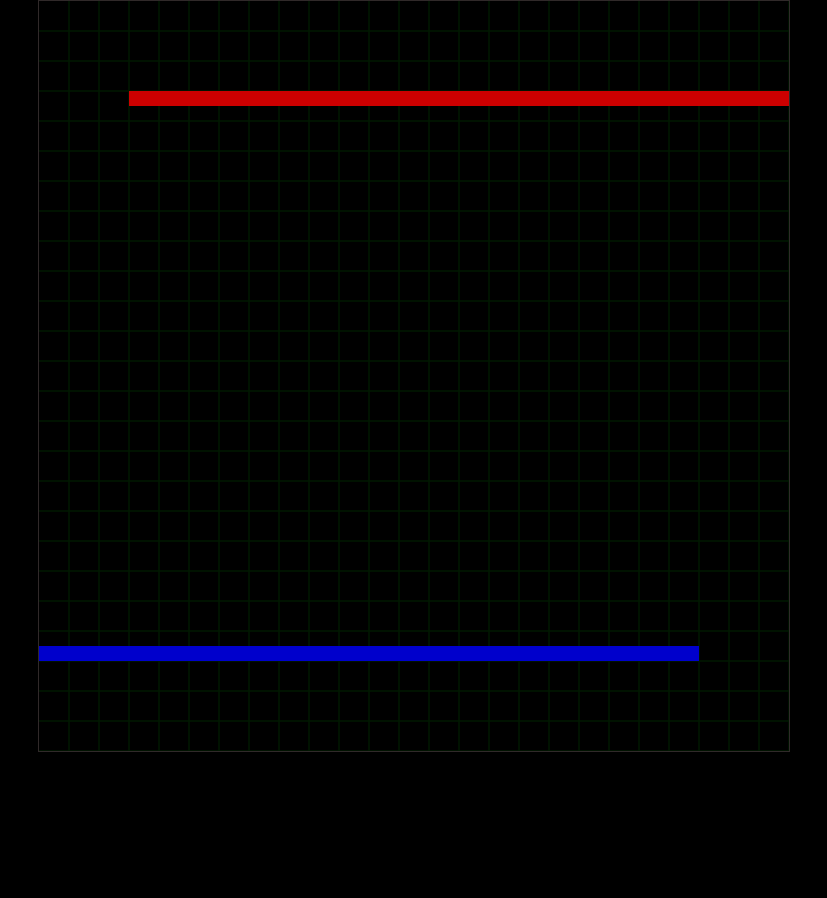
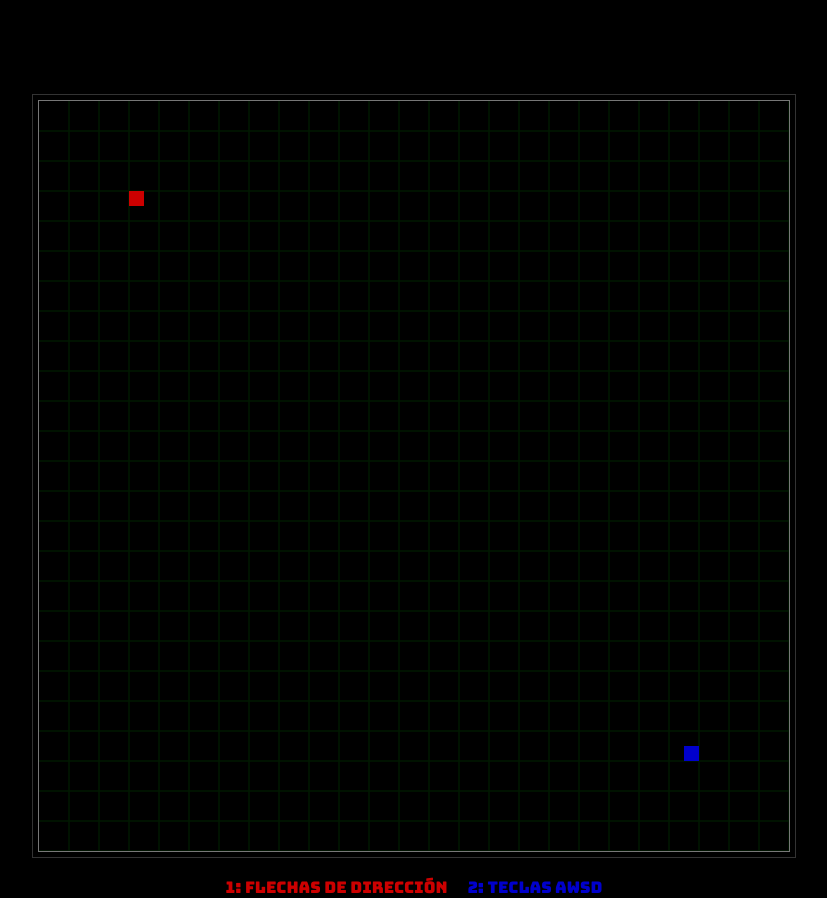
Before and after one commit to Oliver31Batista/tron_game, a React (Create React App) app: page / in a window 1280 px wide. Shown: the whole page, without its empty margins (226-1053 px from the left). Before the commit the page ends 800 px from the top, so only its background shows below. Built offline with nearby package versions, Linux system fonts and the light colour scheme; a web font is replaced by a local one.

Commit message:
instructions and some changes implemented

```diff
--- a/src/App.css
+++ b/src/App.css
@@ -1,3 +1,38 @@
-.board{
-  border: 1px solid rgb(48, 41, 41);
+.board {
+  margin-top: 100px;
+  border: 1px solid #777;
+  outline: 1px solid #333;
+  outline-offset: 5px;
 }
+
+.instructions {
+  display: flex;
+  justify-content: center;
+  margin-top: 20px;
+}
+
+.instructions__player {
+  padding-left: 10px;
+  padding-right: 10px;
+}
+
+.play-info {
+  position: fixed;
+  top: 0;
+  width: 100%;
+  height: 100vh;
+  display: flex;
+  flex-direction: column;
+  justify-content:  center;
+  align-items: center;
+  color: #FFF;
+  background-color: #00000088;
+}
+
+.button {
+  padding: 10px 30px;
+  margin: 20px auto 0;
+  font-size: 1.2rem;
+  font-family: 'Bungee', sans-serif;
+  cursor: pointer;
+}
--- a/src/App.js
+++ b/src/App.js
@@ -1,6 +1,6 @@
 import React, { useEffect, useReducer } from "react";
 import Board from "./components/Board";
-import { UNIT, BOARD_SIZE, PLAYER_ONE, PLAYER_TWO } from "./config/const";
+import { UNIT, BOARD_SIZE, PLAYER_ONE, PLAYER_TWO, GAME_READY, GAME_PLAYING } from "./config/const";
 import useInterval from "./hooks/useInterval";
 import sumCoordinates from "./utils/sumCoordinates";
 import playerCanChangeToDirection from "./utils/playerCanChangeToDirection";
@@ -17,6 +17,7 @@ const initialState = {
     UNIT,
     players.map((player) => getCellKey(player.position.x, player.position.y))
   ),
+  gameStatus: GAME_READY
 };
 
 function updateGame(game, action) {
@@ -79,7 +80,7 @@ function App() {
 
   useInterval(function () {
     gameDispatch({ type: "move" });
-  }, diedPlayers.length > 0 ? null : 100);
+  }, game.gameStatus !== GAME_PLAYING ? null : 100);
 
   useEffect(function () {
     function handleKeyPress(event) {
--- a/src/components/Board.jsx
+++ b/src/components/Board.jsx
@@ -1,27 +1,26 @@
-import {React, useEffect, useRef} from 'react';
-import { UNIT, BOARD_SIZE } from '../config/const';
+import { React, useEffect, useRef } from "react";
+import { UNIT, BOARD_SIZE } from "../config/const";
 
-export default function Board({players}) {
+export default function Board({ players }) {
   const canvasRef = useRef();
 
-    useEffect(function(){
-
+  useEffect(function () {
     const canvas = canvasRef.current;
-        const context = canvas.getContext('2d');
+    const context = canvas.getContext("2d");
 
     context.beginPath();
-            context.strokeStyle = '#001900';
+    context.strokeStyle = "#001900";
 
     //moving for x
-            for ( let i = UNIT * 2; i <= BOARD_SIZE; i+= UNIT * 2 ){
+    for (let i = UNIT * 2; i <= BOARD_SIZE; i += UNIT * 2) {
       context.moveTo(i, 0);
       context.lineTo(i, BOARD_SIZE);
     }
 
     //moving for y
-            for ( let i = UNIT * 2; i <= BOARD_SIZE; i+= UNIT * 2 ){
+    for (let i = UNIT * 2; i <= BOARD_SIZE; i += UNIT * 2) {
       context.moveTo(0, i);
-                context.lineTo(BOARD_SIZE, i)
+      context.lineTo(BOARD_SIZE, i);
     }
 
     context.stroke();
@@ -31,7 +30,7 @@ export default function Board({players}) {
 
   useEffect(
     function () {
-          const context = canvasRef.current.getContext('2d');
+      const context = canvasRef.current.getContext("2d");
       players.forEach((player) => {
         context.fillStyle = player.color;
         context.fillRect(player.position.x, player.position.y, UNIT, UNIT);
@@ -40,5 +39,27 @@ export default function Board({players}) {
     [players]
   );
 
-    return <canvas ref={canvasRef} id="board" width={BOARD_SIZE} height={BOARD_SIZE} className="board"/>
+  return (
+    <>
+      <canvas
+        ref={canvasRef}
+        id="board"
+        width={BOARD_SIZE}
+        height={BOARD_SIZE}
+        className="board"
+      />
+      <div className="instructions">
+        {players.map((player) => (
+          <div
+            className="instructions__player"
+            style={{ color: player.color }}
+            key={`player--${player.id}`}
+          >
+            {`${player.id}: ${player.instructions}`}
+          </div>
+
+        ))}
+      </div>
+    </>
+  );
 }
--- a/src/config/const.js
+++ b/src/config/const.js
@@ -1,5 +1,9 @@
 export const UNIT = 15;
 export const BOARD_SIZE = 750;
+
+export const GAME_READY = 1;
+export const GAME_PLAYING = 2;
+export const GAME_ENDED = 3;
 
 export const DIRECTIONS = {
   LEFT: { x: -UNIT, y: 0 },
@@ -21,8 +25,9 @@ export const PLAYER_ONE = {
   position: {
     x: UNIT * 6,
     y: UNIT * 6,
-  hasDied: false
-  }
+  },
+  hasDied: false,
+  instructions: 'Flechas de dirección'
 };
 
 export const PLAYER_TWO = {
@@ -38,6 +43,7 @@ export const PLAYER_TWO = {
   position: {
     x: UNIT * 43,
     y: UNIT * 43,
-  hasDied: false
-  }
+  },
+  hasDied: false,
+  instructions: 'Teclas AWSD'
 };
```
Lines whose indentation alone changed are shown as unchanged.
